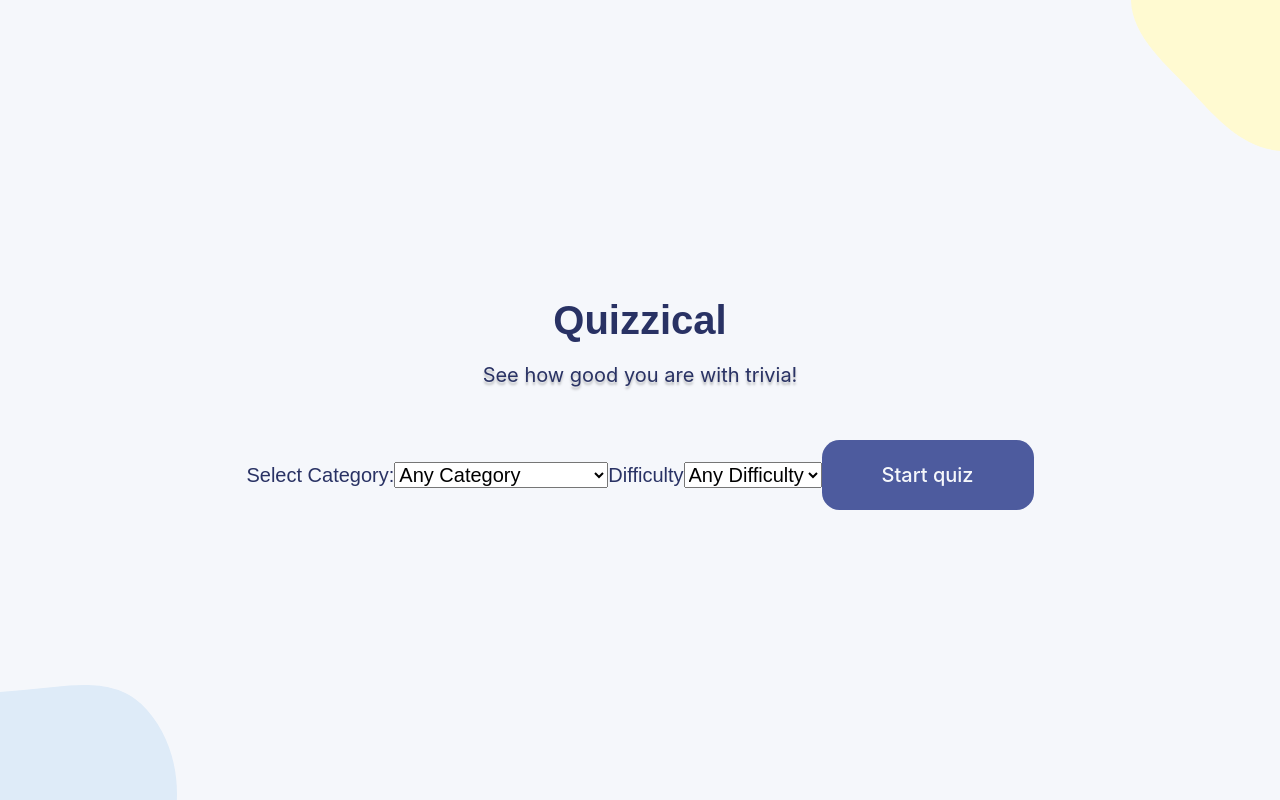
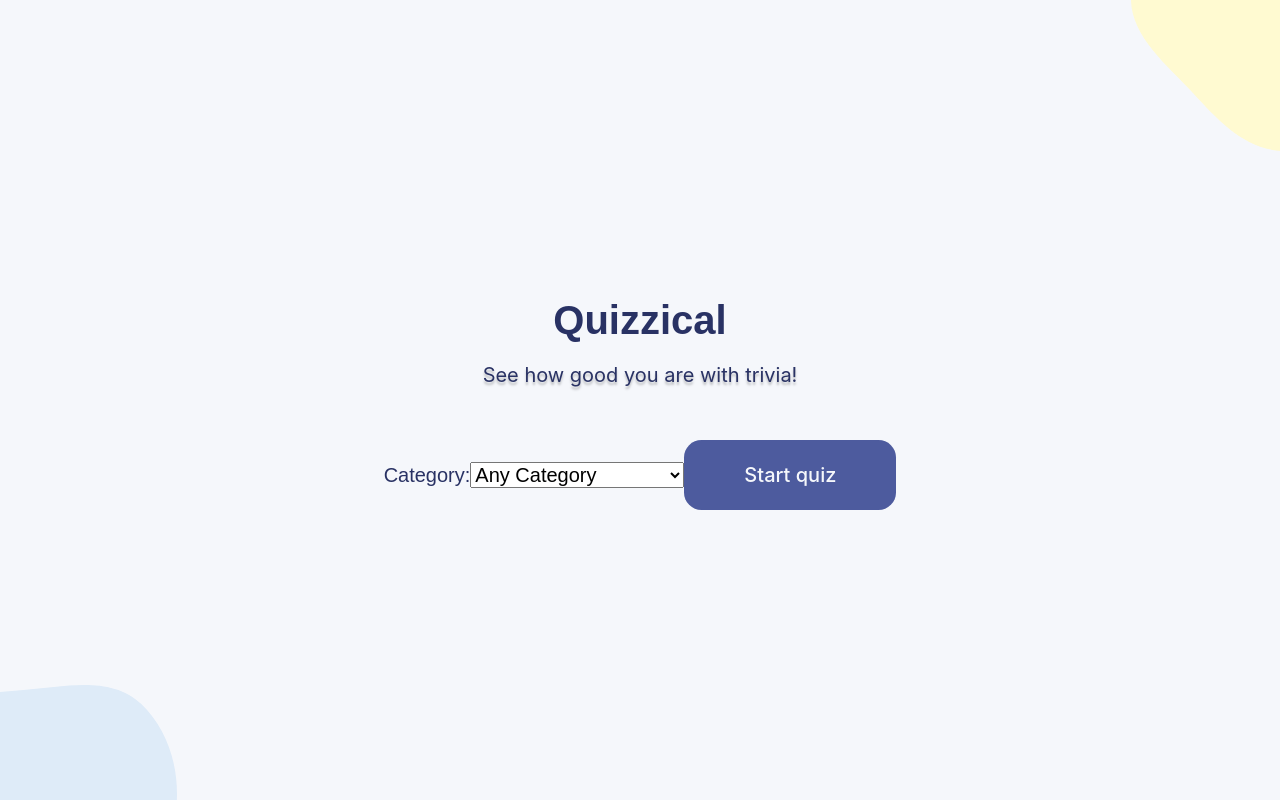
Before and after one commit to fontilan/quizzical, a React (Create React App) app: page / in a window 1280 px wide. Built offline with nearby package versions, Linux system fonts and the light colour scheme; a web font is replaced by a local one.

Commit message:
feat: add classNames to form and label

```diff
--- a/src/components/Intro.jsx
+++ b/src/components/Intro.jsx
@@ -14,9 +14,9 @@ function Intro({ startGame, setCategory }) {
     <div className="intro">
       <h1 className="intro--title">Quizzical</h1>
       <p className="intro--description">See how good you are with trivia!</p>
-      <form onSubmit={handleSubmit}>
-        <label htmlFor="selectedCategory">
-          Select Category:
+      <form className="intro--form" onSubmit={handleSubmit}>
+        <label className="intro--label" htmlFor="selectedCategory">
+          Category:
           <select name="selectedCategory" onChange={handleCatChange}>
             <option value="0">Any Category</option>
             <option value="9">General Knowledge</option>
@@ -25,15 +25,15 @@ function Intro({ startGame, setCategory }) {
             <option value="12">Entertainment: Music</option>
           </select>
         </label>
-        <label htmlFor="selectedDifficulty">
-          Difficulty
+        {/* <label htmlFor="selectedDifficulty">
+          Difficulty:
           <select name="selectedDifficulty">
             <option value="any">Any Difficulty</option>
             <option value="easy">Easy</option>
             <option value="medium">Medium</option>
             <option value="hard">Hard</option>
           </select>
-        </label>
+        </label> */}
         <button type="submit" className="intro--button">
           Start quiz
         </button>
```
